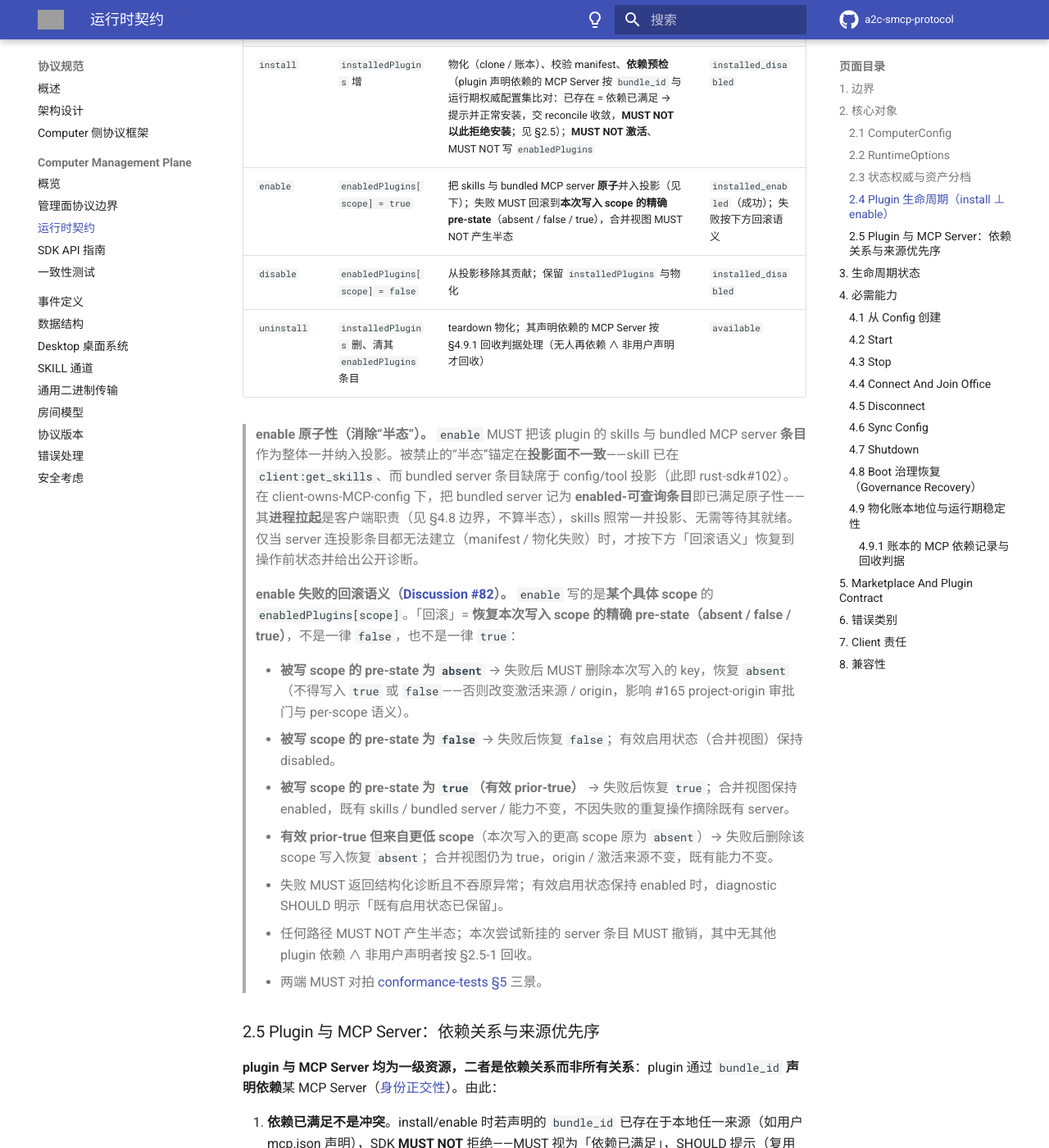
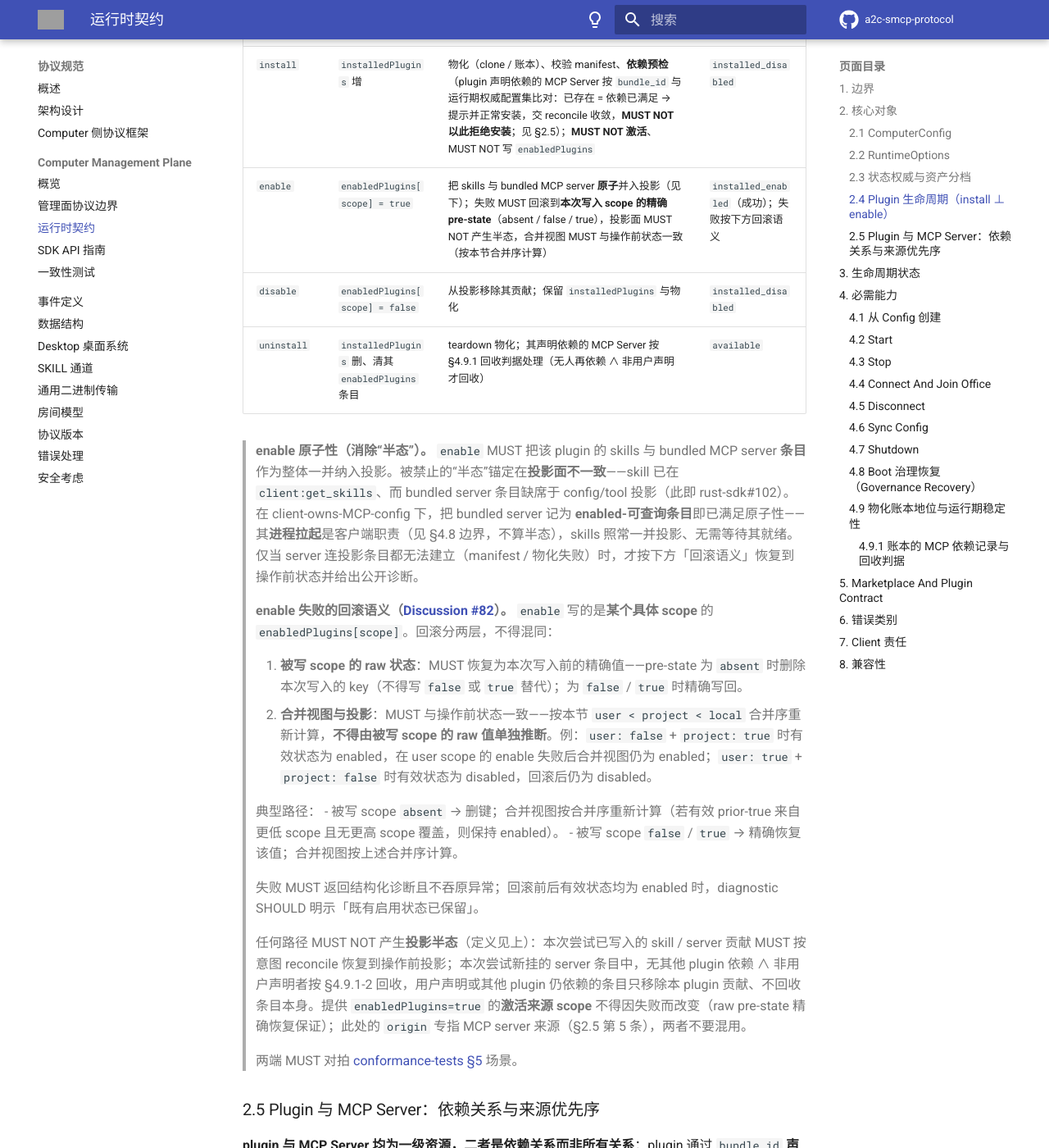
Before and after one commit to A2C-SMCP/a2c-smcp-protocol, an MkDocs documentation site: the page built from docs/specification/computer-management/runtime-contract.md, in a window 1280 px wide and 1400 px high, scrolled down 4257 px. Shown: the whole window at 82% size. Built offline with MkDocs 1.6.1 and Material for MkDocs 9.7.7, drawn with Linux system fonts in a browser that asks for light colours; comment, search, counter and statistics services are not loaded; the version menu is left out; grey boxes are pictures that could not be loaded.

Commit message:
docs(runtime-contract): 修复 protocol#84 审查阻塞项 — protocol#83
- §2.4 note 拆两层：被写 scope 的 raw pre-state 与合并视图/投影；
  合并视图按 user<project<local 重算，不再由 raw 值单独推断
- 回收引用改为 §4.9.1-2；区分 server origin 与激活来源 scope
- conformance 增写后失败景（写 true/stage/mount 后失败的回滚与 server 撤销）；
  预检景拆分 absent/false 精确断言，场景③固定 project scope + 公开 verdict
- 幂等语义限定为成功路径终态不变；迁移指南加 v0.5.1 版本限定

Co-Authored-By: Claude Code <noreply@anthropic.com>

```diff
--- a/docs/specification/computer-management/runtime-contract.md
+++ b/docs/specification/computer-management/runtime-contract.md
@@ -97,21 +97,26 @@ Plugin 有两个正交、独立生命周期的状态维度：**是否安装**（
 | 操作 | 意图写入 | 物化 / 投影副作用 | 结果态 |
 |---|---|---|---|
 | `install` | `installedPlugins` 增 | 物化（clone / 账本）、校验 manifest、**依赖预检**（plugin 声明依赖的 MCP Server 按 `bundle_id` 与运行期权威配置集比对：已存在 = 依赖已满足 → 提示并正常安装，交 reconcile 收敛，**MUST NOT 以此拒绝安装**；见 §2.5）；**MUST NOT 激活**、MUST NOT 写 `enabledPlugins` | `installed_disabled` |
-| `enable` | `enabledPlugins[scope] = true` | 把 skills 与 bundled MCP server **原子**并入投影（见下）；失败 MUST 回滚到**本次写入 scope 的精确 pre-state**（absent / false / true），合并视图 MUST NOT 产生半态 | `installed_enabled`（成功）；失败按下方回滚语义 |
+| `enable` | `enabledPlugins[scope] = true` | 把 skills 与 bundled MCP server **原子**并入投影（见下）；失败 MUST 回滚到**本次写入 scope 的精确 pre-state**（absent / false / true），投影面 MUST NOT 产生半态，合并视图 MUST 与操作前状态一致（按本节合并序计算） | `installed_enabled`（成功）；失败按下方回滚语义 |
 | `disable` | `enabledPlugins[scope] = false` | 从投影移除其贡献；保留 `installedPlugins` 与物化 | `installed_disabled` |
 | `uninstall` | `installedPlugins` 删、清其 `enabledPlugins` 条目 | teardown 物化；其声明依赖的 MCP Server 按 §4.9.1 回收判据处理（无人再依赖 ∧ 非用户声明才回收） | `available` |
 
 > **enable 原子性（消除“半态”）。** `enable` MUST 把该 plugin 的 skills 与 bundled MCP server **条目**作为整体一并纳入投影。被禁止的“半态”锚定在**投影面不一致**——skill 已在 `client:get_skills`、而 bundled server 条目缺席于 config/tool 投影（此即 rust-sdk#102）。在 client-owns-MCP-config 下，把 bundled server 记为 **enabled-可查询条目**即已满足原子性——其**进程拉起**是客户端职责（见 §4.8 边界，不算半态），skills 照常一并投影、无需等待其就绪。仅当 server 连投影条目都无法建立（manifest / 物化失败）时，才按下方「回滚语义」恢复到操作前状态并给出公开诊断。
 
-> **enable 失败的回滚语义（[Discussion #82](https://github.com/A2C-SMCP/a2c-smcp-protocol/discussions/82)）。** `enable` 写的是**某个具体 scope** 的 `enabledPlugins[scope]`。「回滚」= **恢复本次写入 scope 的精确 pre-state（absent / false / true）**，不是一律 `false`，也不是一律 `true`：
+> **enable 失败的回滚语义（[Discussion #82](https://github.com/A2C-SMCP/a2c-smcp-protocol/discussions/82)）。** `enable` 写的是**某个具体 scope** 的 `enabledPlugins[scope]`。回滚分两层，不得混同：
 >
-> - **被写 scope 的 pre-state 为 `absent`** → 失败后 MUST 删除本次写入的 key，恢复 `absent`（不得写入 `true` 或 `false`——否则改变激活来源 / origin，影响 #165 project-origin 审批门与 per-scope 语义）。
-> - **被写 scope 的 pre-state 为 `false`** → 失败后恢复 `false`；有效启用状态（合并视图）保持 disabled。
-> - **被写 scope 的 pre-state 为 `true`（有效 prior-true）** → 失败后恢复 `true`；合并视图保持 enabled，既有 skills / bundled server / 能力不变，不因失败的重复操作摘除既有 server。
-> - **有效 prior-true 但来自更低 scope**（本次写入的更高 scope 原为 `absent`）→ 失败后删除该 scope 写入恢复 `absent`；合并视图仍为 true，origin / 激活来源不变，既有能力不变。
-> - 失败 MUST 返回结构化诊断且不吞原异常；有效启用状态保持 enabled 时，diagnostic SHOULD 明示「既有启用状态已保留」。
-> - 任何路径 MUST NOT 产生半态；本次尝试新挂的 server 条目 MUST 撤销，其中无其他 plugin 依赖 ∧ 非用户声明者按 §2.5-1 回收。
-> - 两端 MUST 对拍 [conformance-tests §5](conformance-tests.md) 三景。
+> 1. **被写 scope 的 raw 状态**：MUST 恢复为本次写入前的精确值——pre-state 为 `absent` 时删除本次写入的 key（不得写 `false` 或 `true` 替代）；为 `false` / `true` 时精确写回。
+> 2. **合并视图与投影**：MUST 与操作前状态一致——按本节 `user < project < local` 合并序重新计算，**不得由被写 scope 的 raw 值单独推断**。例：`user: false` + `project: true` 时有效状态为 enabled，在 user scope 的 enable 失败后合并视图仍为 enabled；`user: true` + `project: false` 时有效状态为 disabled，回滚后仍为 disabled。
+>
+> 典型路径：
+> - 被写 scope `absent` → 删键；合并视图按合并序重新计算（若有效 prior-true 来自更低 scope 且无更高 scope 覆盖，则保持 enabled）。
+> - 被写 scope `false` / `true` → 精确恢复该值；合并视图按上述合并序计算。
+>
+> 失败 MUST 返回结构化诊断且不吞原异常；回滚前后有效状态均为 enabled 时，diagnostic SHOULD 明示「既有启用状态已保留」。
+>
+> 任何路径 MUST NOT 产生**投影半态**（定义见上）：本次尝试已写入的 skill / server 贡献 MUST 按意图 reconcile 恢复到操作前投影；本次尝试新挂的 server 条目中，无其他 plugin 依赖 ∧ 非用户声明者按 §4.9.1-2 回收，用户声明或其他 plugin 仍依赖的条目只移除本 plugin 贡献、不回收条目本身。提供 `enabledPlugins=true` 的**激活来源 scope** 不得因失败而改变（raw pre-state 精确恢复保证）；此处的 `origin` 专指 MCP server 来源（§2.5 第 5 条），两者不要混用。
+>
+> 两端 MUST 对拍 [conformance-tests §5](conformance-tests.md) 场景。
 
 ### 2.5 Plugin 与 MCP Server：依赖关系与来源优先序
 
```
Also changed, not shown: docs/migrations/v0.3.0-plugin-install-enable-separation.md (+5 -3 lines), docs/specification/computer-management/conformance-tests.md (+6 -3 lines).
